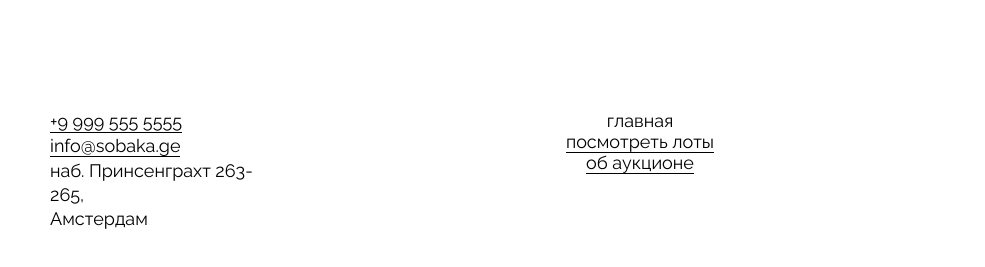
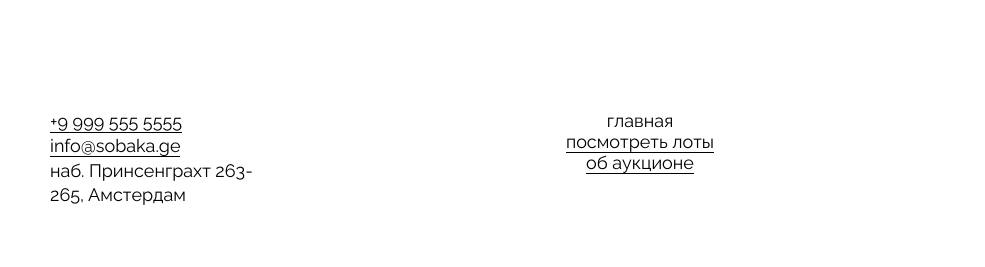
Before and after one commit to NastyaArxi/ono-tebe-nado, a plain HTML site: page index.html in a window 1280 px wide. Shown: the part 3072-3339 px from the top of the page, 0-985 px from the left. Drawn offline with Linux system fonts and the light colour scheme.

Commit message:
Готово проект 2 правки 2.4

```diff
--- a/index.html
+++ b/index.html
@@ -140,7 +140,7 @@
       <address class="address footer__address">
         <a class="footer__address-link" href="tel:+99995555555">+9 999 555 5555</a>
         <a class="footer__address-link" href="mailto:info@sobaka.ge">info@sobaka.ge</a>
-        <p>наб. Принсенграхт 263-265,<br>Амстердам</p>
+        <p>наб. Принсенграхт 263-265, Амстердам</p>
       </address>
 
       <nav class="footer__menu">
--- a/styles/style.css
+++ b/styles/style.css
@@ -277,7 +277,7 @@
 }
 
 .footer__address {
-   padding-right: 15.5%;
+   padding-right: 13.5%;
 }
 
 .footer__address-link {
```
